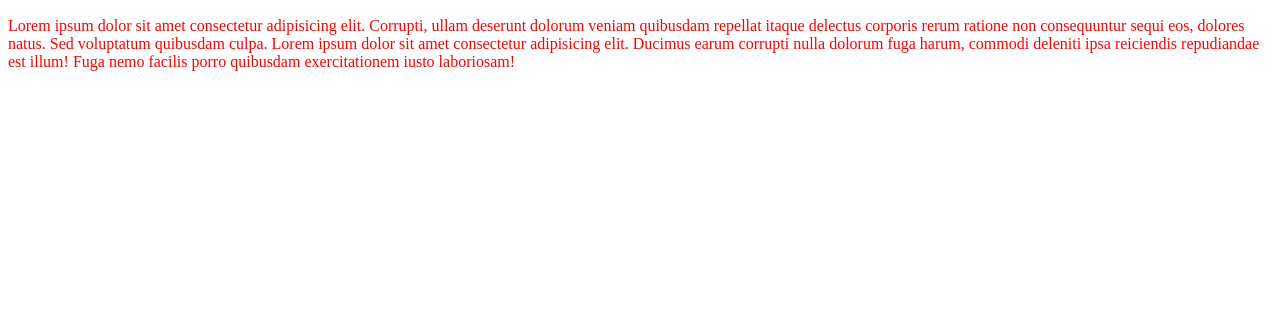
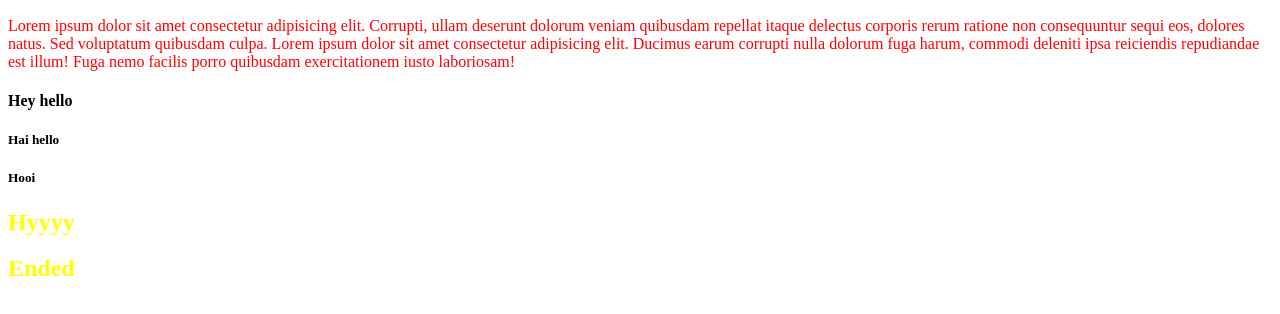
Before and after one commit to JoelYBinoy/sample1, a plain HTML site: page index.html in a window 1280 px wide. Shown: the part 110-424 px from the top of the page. Drawn offline with Linux system fonts and the light colour scheme.

Commit message:
ne modified in source folder

```diff
--- a/index.html
+++ b/index.html
@@ -13,5 +13,10 @@
         Lorem ipsum dolor sit amet consectetur adipisicing elit. Ducimus earum corrupti nulla dolorum fuga harum, commodi deleniti ipsa reiciendis repudiandae est illum! Fuga nemo facilis porro quibusdam exercitationem iusto laboriosam!
 
     </p>
+    <h4>Hey hello</h4>
+    <h5>Hai hello</h5>
+    <h5>Hooi</h5>
+    <h2>Hyyyy</h2>
+    <h2>Ended</h2>
 </body>
 </html>
```
